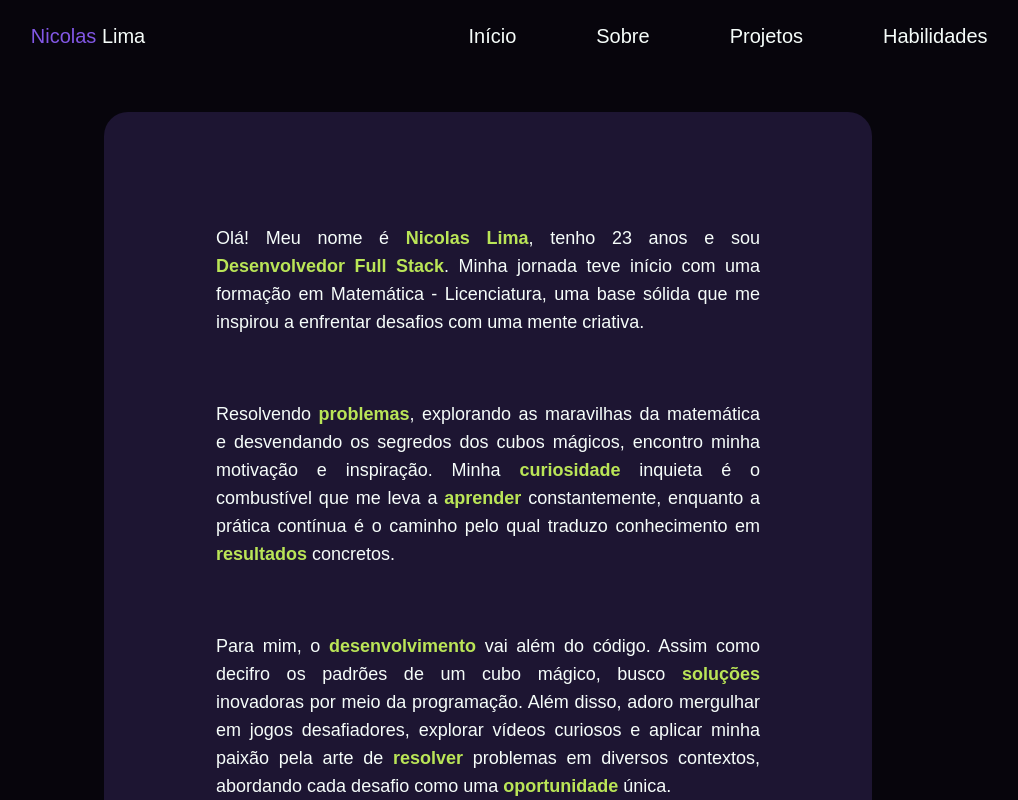
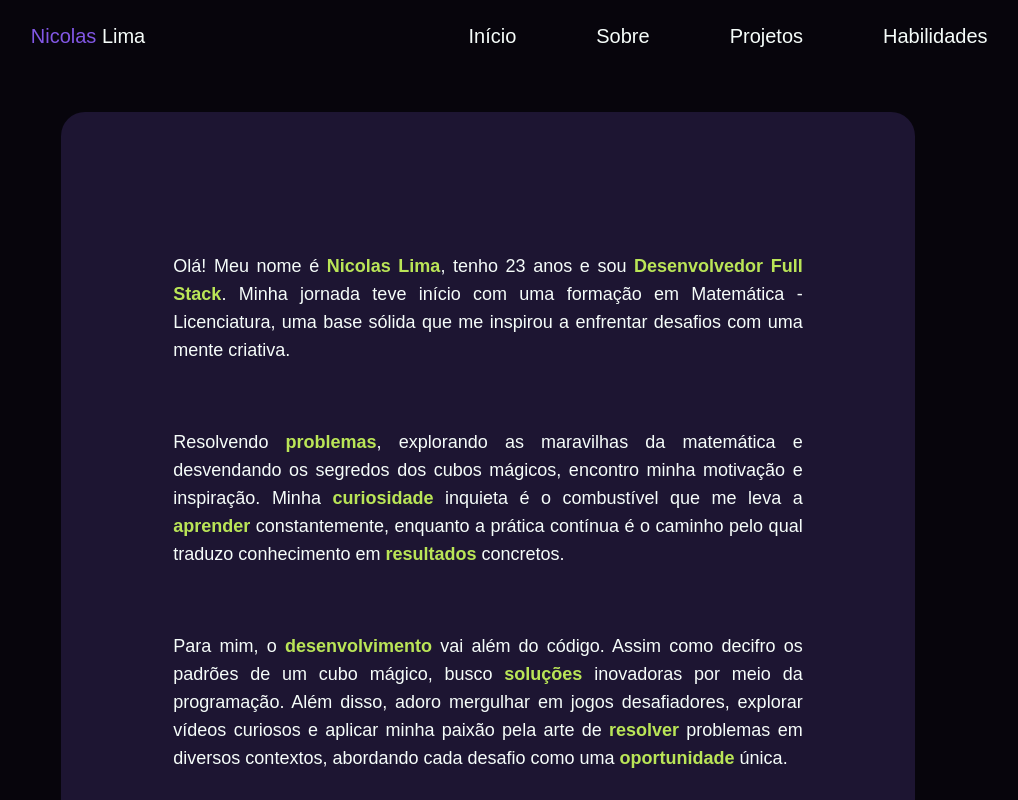
Before and after one commit to nicolaslimaaaa/nicolaslimaaaa, a React (Vite) app: page /about in a window 1280 px wide. Shown: the top 800 px of the page, without its empty margins (152-1170 px from the left). Built offline with nearby package versions, Linux system fonts and the light colour scheme; a web font is replaced by a local one.

Commit message:
Corrige largura do sobre para telas grandes e qtd de skills para telas pequenas

```diff
--- a/src/routes/About.jsx
+++ b/src/routes/About.jsx
@@ -1,7 +1,8 @@
 const About = () => {
   return (
-    <section className="flex flex-col justify-center gap-y-16 mt-12 md:mt-28 mx-16 text-text-color min-h-screen text-lg text-justify 2xl:text-2xl w-4/5 md:w-2/3
-    lg:w-3/5 bg-mono-color rounded-3xl px-8 md:px-28 py-14">
+    <section className="flex flex-col justify-center gap-y-16 mt-12 md:mt-28 mx-16 text-text-color min-h-screen text-lg text-center md:text-justify 2xl:text-2xl w-4/5 md:w-2/3
+    lg:max-w-4xl bg-mono-color rounded-3xl px-8 md:px-28 py-14">
+
         <p>
           Olá! Meu nome é <span className="text-complement-color font-extrabold">Nicolas Lima</span>, tenho 23 anos e
           sou <span className="text-complement-color font-extrabold">Desenvolvedor Full Stack</span>. Minha jornada teve início com uma formação em
@@ -21,6 +22,7 @@ const About = () => {
           de <span className="text-complement-color font-extrabold">resolver</span> problemas em diversos contextos, abordando cada desafio como
           uma <span className="text-complement-color font-extrabold">oportunidade</span> única.
         </p>
+
     </section>
   )
 }
--- a/src/routes/Skills.jsx
+++ b/src/routes/Skills.jsx
@@ -67,9 +67,9 @@ const Skills = () => {
     <section className='flex justify-center flex-wrap max-w-4xl mx-16 mt-28 text-menu-color min-h-screen w-2/3 gap-5'>
       {
         skills.map(({ name, path }, index) => (
-          <div className='flex flex-col text-2xl w-44 h-52 text-center items-center bg-mono-color rounded-2xl' key={`${index}.${path}`}>
+          <div className='flex flex-col text-2xl w-28 h-40 md:w-44 md:h-52 text-center items-center bg-mono-color rounded-2xl' key={`${index}.${path}`}>
             <h2 className='flex justify-center items-center h-16 w-28 text-main-color font-bold'>{name}</h2>
-            <img src={path} alt="Foto da stack" className='rounded-2xl w-28 h-28 bg-text-color'/>
+            <img src={path} alt="Foto da stack" className='rounded-2xl w-20 h-20 md:w-28 md:h-28 bg-text-color'/>
           </div>
         ))
       }
```
Lines whose indentation alone changed are shown as unchanged.
